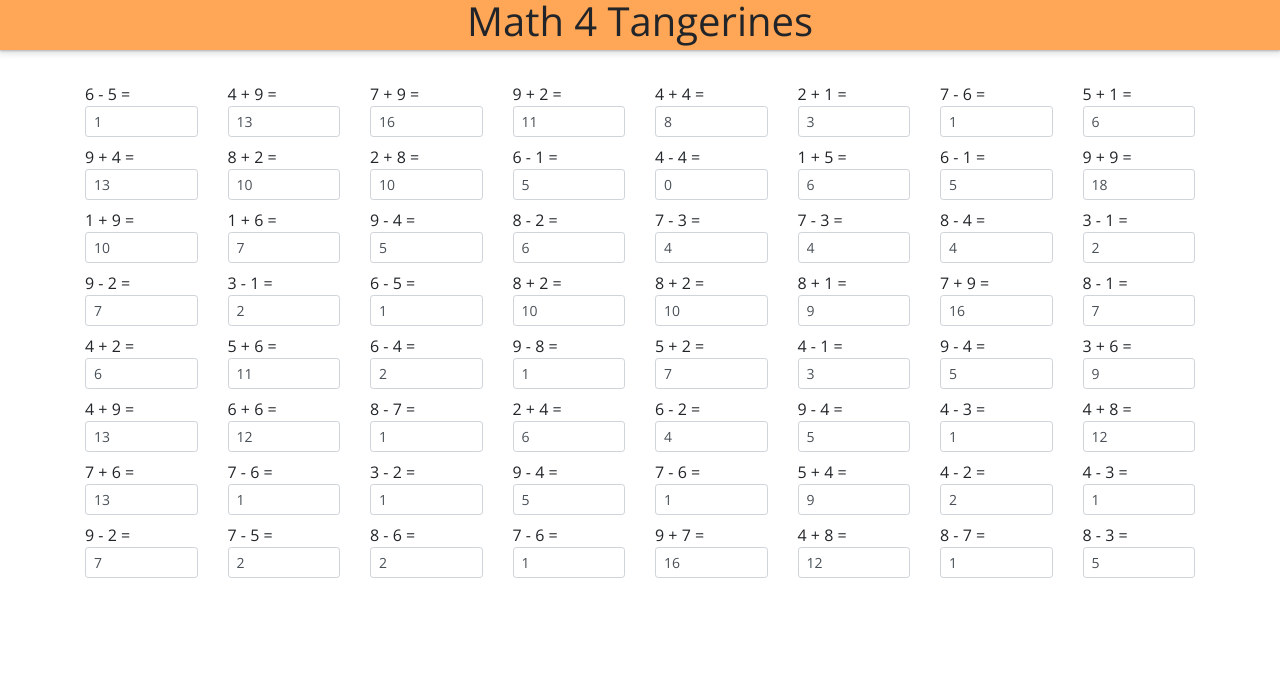
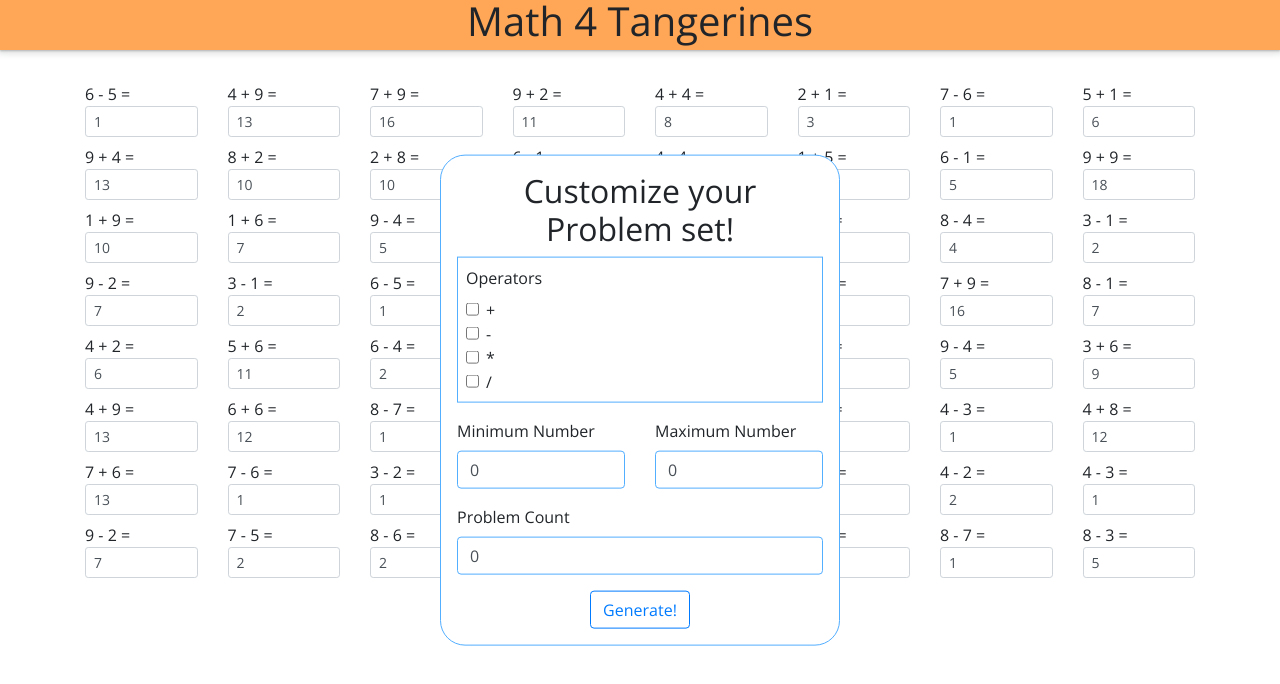
Before and after one commit to Tchao770/Math-4-Tangerines, a React app: page / in a window 1280 px wide. Shown: the top 684 px of the page. Built offline with nearby package versions, Linux system fonts and the light colour scheme; the HTML template or start-up script is replaced by a standard one.

Commit message:
Implemented state management for problem options

```diff
--- a/src/components/OptionMenu.jsx
+++ b/src/components/OptionMenu.jsx
@@ -1,25 +1,31 @@
 import Button from 'react-bootstrap/Button';
 import Form from 'react-bootstrap/Form';
+import Row from 'react-bootstrap/Row';
+import Col from 'react-bootstrap/Col';
 import { useState } from 'react';
+import optionConcat from '../logic/optionConcat';
 
-function Operators() {
+function Operators({ handleChange }) {
     return (
         <Form.Group className="Operators">
-            <p>Operators</p>
+            <Form.Label>Operators</Form.Label>
             {
                 ['+', '-', '*', '/'].map((operator) =>
                     <Form.Check
+                        required
+                        name="operators"
                         type='checkbox'
-                        id={`default-${operator}`}
+                        id={operator}
                         label={operator}
                         key={operator}
+                        onChange={(e) => handleChange(e)}
                     />
                 )
             }
         </Form.Group>
     )
 }
-
+/*
 function NumberRange({ value, onChange }) {
     return (
         <Form.Group>
@@ -34,24 +40,100 @@ function NumberRange({ value, onChange }) {
                 max="20"
                 step="1"
                 value={value}
-                onChange={onChange}
+                onChange={(e)=>handleChange(e)}
             />
+        </Form.Group>
+    );
+}
+*/
+function SetRange({ range, handleChange }) {
+    return (
+        <Form.Group>
+            <Row>
+                <Col>
+                    <Form.Label>Minimum Number</Form.Label>
+                    <Form.Control
+                        required
+                        name="range"
+                        type="number"
+                        value={range.min}
+                        onChange={(e) => handleChange(e)} />
+                </Col>
+                <Col>
+                    <Form.Label>Maximum Number</Form.Label>
+                    <Form.Control
+                        required
+                        name="range"
+                        type="number"
+                        value={range.max}
+                        onChange={(e) => handleChange(e)} />
+                </Col>
+            </Row>
+        </Form.Group>
+    );
+}
+
+function SetCount({ count, handleChange }) {
+    return (
+        <Form.Group>
+            <Form.Label>Problem Count</Form.Label>
+            <Form.Control
+                required
+                name="count"
+                type="number"
+                value={count}
+                onChange={(e) => handleChange(e)} />
         </Form.Group>
     );
 }
 
 function OptionMenu() {
-    const [range, setRange] = useState(0)
-    const onChange = (event) => {
-        setRange(event.target.value);
+    const [validated, setValidated] = useState(false);
+    const [checked, setChecked] = useState({
+        '+': false,
+        '-': false,
+        '*': false,
+        '/': false,
+    });
+    const [range, setRange] = useState({
+        min: 0,
+        max: 0,
+    });
+    const [count, setCount] = useState(0);
+
+    const handleSubmit = (e) => {
+        const form = e.currentTarget;
+        if (form.checkVailidity() === false) {
+            e.preventDefault();
+            e.stopPropagation();
+        }
+        setValidated(true);
+        optionConcat(checked, range, count);
+    }
+
+    const handleChange = (e) => {
+        const target = e.target;
+        switch (target.name) {
+            case ("count"):
+                setCount(target.value);
+                break;
+            case ("range"):
+                setRange(target.value);
+                break;
+            case ("operators"):
+                setChecked({ ...checked, [target.id]: !checked[target.id] });
+                break;
+        }
     }
 
     return (
-        <Form className="OptionMenu">
+        <Form className="OptionMenu" noValidate validated={validated} onSubmit={handleSubmit}>
             <h2>Customize your Problem set!</h2>
-            <Operators />
-            <NumberRange value={range} onChange={onChange} />
-            <Button variant="outline-primary" className="GenerateButton">Generate!</Button>
+            <Operators checked={checked} handleChange={handleChange} />
+            <SetRange range={range} handleChange={handleChange} />
+            <SetCount count={count} handleChange={handleChange} />
+            {/* <NumberRange value={range} onChange={onChange} /> */}
+            <Button variant="outline-primary" className="GenerateButton" type="submit">Generate!</Button>
         </Form>
     );
 }
--- a/src/components/ProblemSet.jsx
+++ b/src/components/ProblemSet.jsx
@@ -1,7 +1,7 @@
 import { Container, Row, Col, Form } from "react-bootstrap/";
 import { generateProblem } from "../logic/generateProblem.js";
 
-const problemList = generateProblem({ min: 1, max: 10, count: 64, operators: ['+', '-'] });
+const problemList = generateProblem({operators: ['+', '-'], min: 1, max: 10, count: 64 });
 const newArr = [];
 const count = 64;
 const rows = Math.sqrt(count);
@@ -17,7 +17,7 @@ function ProblemSet() {
                             const { a, b, op, ans } = problem;
                             return (
                                 <Col>
-                                    <Form.Label key={index}>{a} {op} {b} =
+                                    <Form.Label key={`${index}${a}${b}${op}`}>{a} {op} {b} =
                                         <Form.Control size="sm" type="number" value={ans}/>
                                     </Form.Label>
                                 </Col>)
--- /dev/null
+++ b/src/logic/optionConcat.js
@@ -0,0 +1,5 @@
+function optionConcat(checked, range, count){
+
+}
+
+export default optionConcat;
--- a/src/styles/optionmenu.scss
+++ b/src/styles/optionmenu.scss
@@ -1,5 +1,4 @@
 .OptionMenu{
-    height: 400px;
     width: 400px;
     padding: 1rem;
     background-color: white;
@@ -9,7 +8,8 @@
     top: 50%;
     left: 50%;
     transform: translate(-50%, -50%);
-    visibility: hidden;
+    visibility: visible;
+    z-index: 1000;
     h2{
         text-align: center;
     }
@@ -24,4 +24,7 @@
         display: flex;
         margin: auto;
     }
+    input{
+        border: solid 1px hsl(208,100%,66%);
+    }
 }
```
Also changed, not shown: src/components/Gauntlet.jsx (added, +12 -0 lines).
